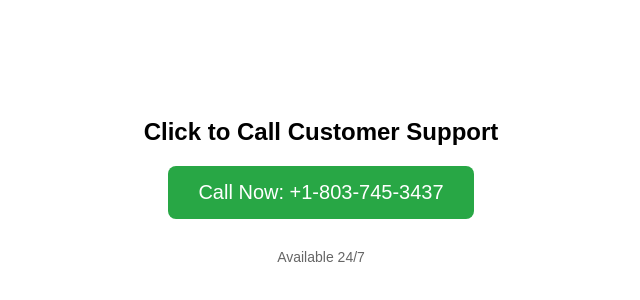
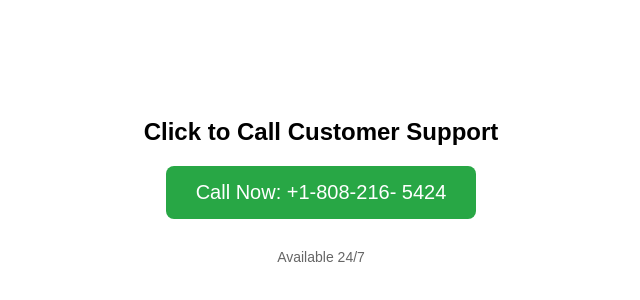
Before and after one commit to ksrvlg/4th-july, a plain HTML site: page index.html in a window 1280 px wide. Shown: the part 210-510 px from the top of the page, 319-959 px from the left. Drawn offline with Linux system fonts and the light colour scheme.

Commit message:
Update index.html

```diff
--- a/index.html
+++ b/index.html
@@ -44,7 +44,7 @@
 <body>
 
   <h1>Click to Call Customer Support</h1>
-  <a href="tel:+18037453437" class="call-btn">Call Now: +1-803-745-3437</a>
+  <a href="tel:+18082165424" class="call-btn">Call Now: +1-808-216- 5424</a>
   <p>Available 24/7</p>
 
   <!-- Default Statcounter code for micro
```
